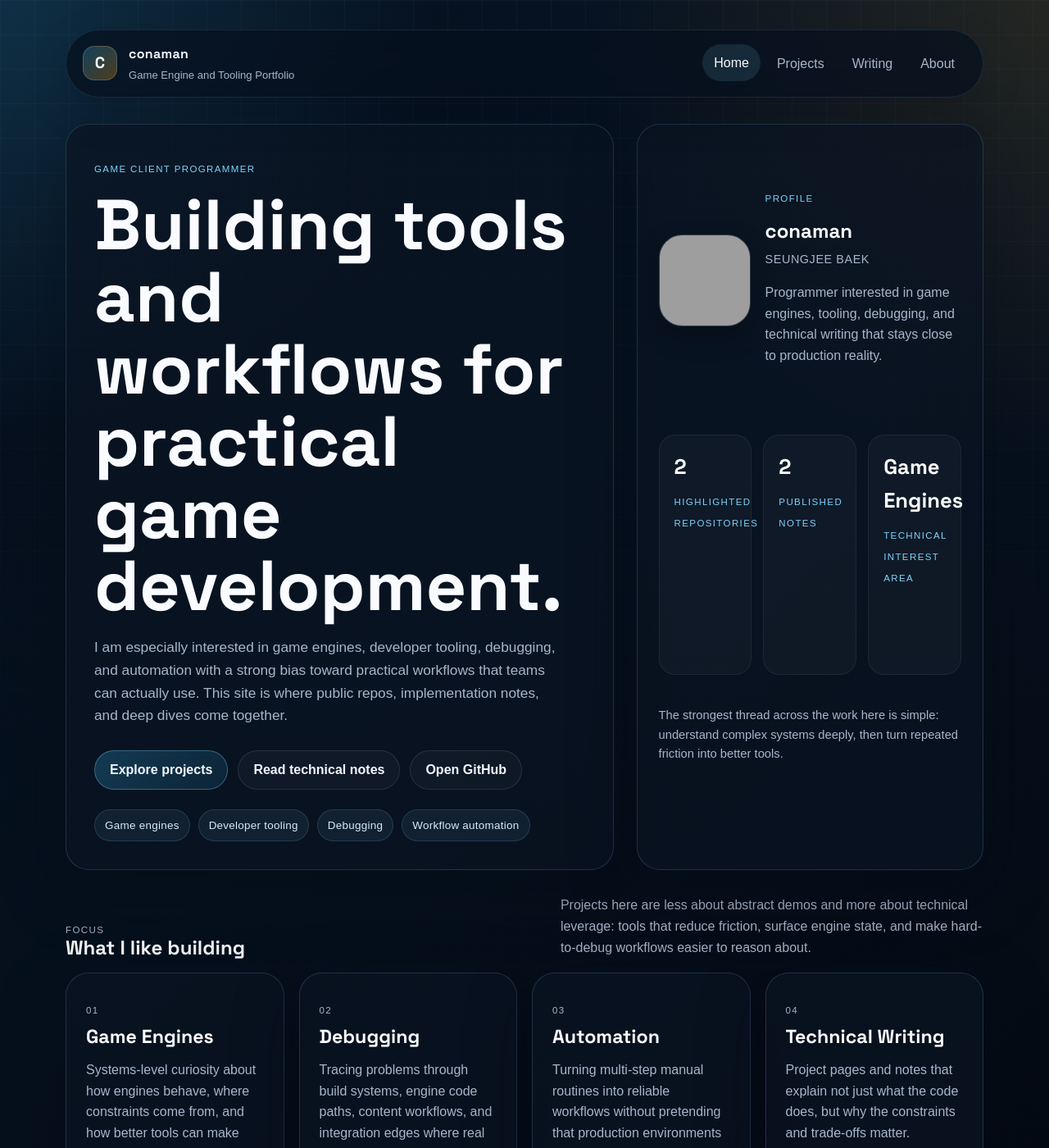
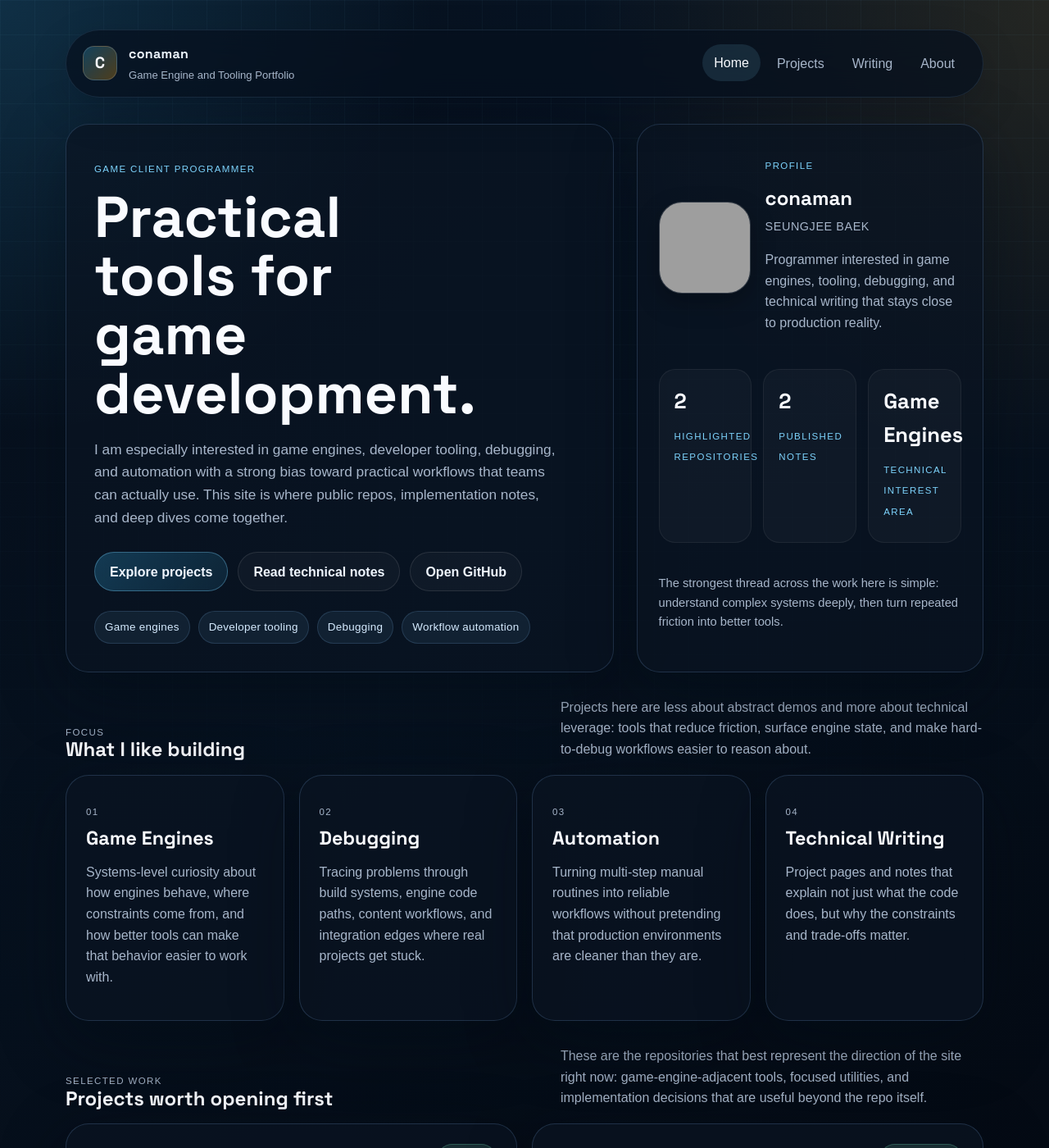
Before and after one commit to conaman/conaman.github.io, a Jekyll site: the page built from index.html, in a window 1280 px wide and 1400 px high. Shown: the whole window at 82% size. Built offline with Jekyll 4.4.1, drawn with Linux system fonts in a browser that asks for light colours; some web fonts are replaced; grey boxes are pictures that could not be loaded.

Commit message:
Shorten and reduce hero headline

```diff
--- a/assets/css/site.css
+++ b/assets/css/site.css
@@ -221,8 +221,8 @@ img {
 
 .hero-copy h1 {
   margin-top: 14px;
-  font-size: clamp(2.9rem, 7vw, 5.4rem);
-  max-width: 11ch;
+  font-size: clamp(2.35rem, 6vw, 4.4rem);
+  max-width: 10ch;
 }
 
 .page-hero h1,
--- a/index.html
+++ b/index.html
@@ -7,7 +7,7 @@ nav_key: home
 <section class="hero">
   <div class="hero-copy">
     <p class="hero-eyebrow">Game client programmer</p>
-    <h1>Building tools and workflows for practical game development.</h1>
+    <h1>Practical tools for game development.</h1>
     <p class="hero-lede">I am especially interested in game engines, developer tooling, debugging, and automation with a strong bias toward practical workflows that teams can actually use. This site is where public repos, implementation notes, and deep dives come together.</p>
     <div class="cta-row">
       <a class="button button-primary" href="{{ '/projects/' | relative_url }}">Explore projects</a>
```
